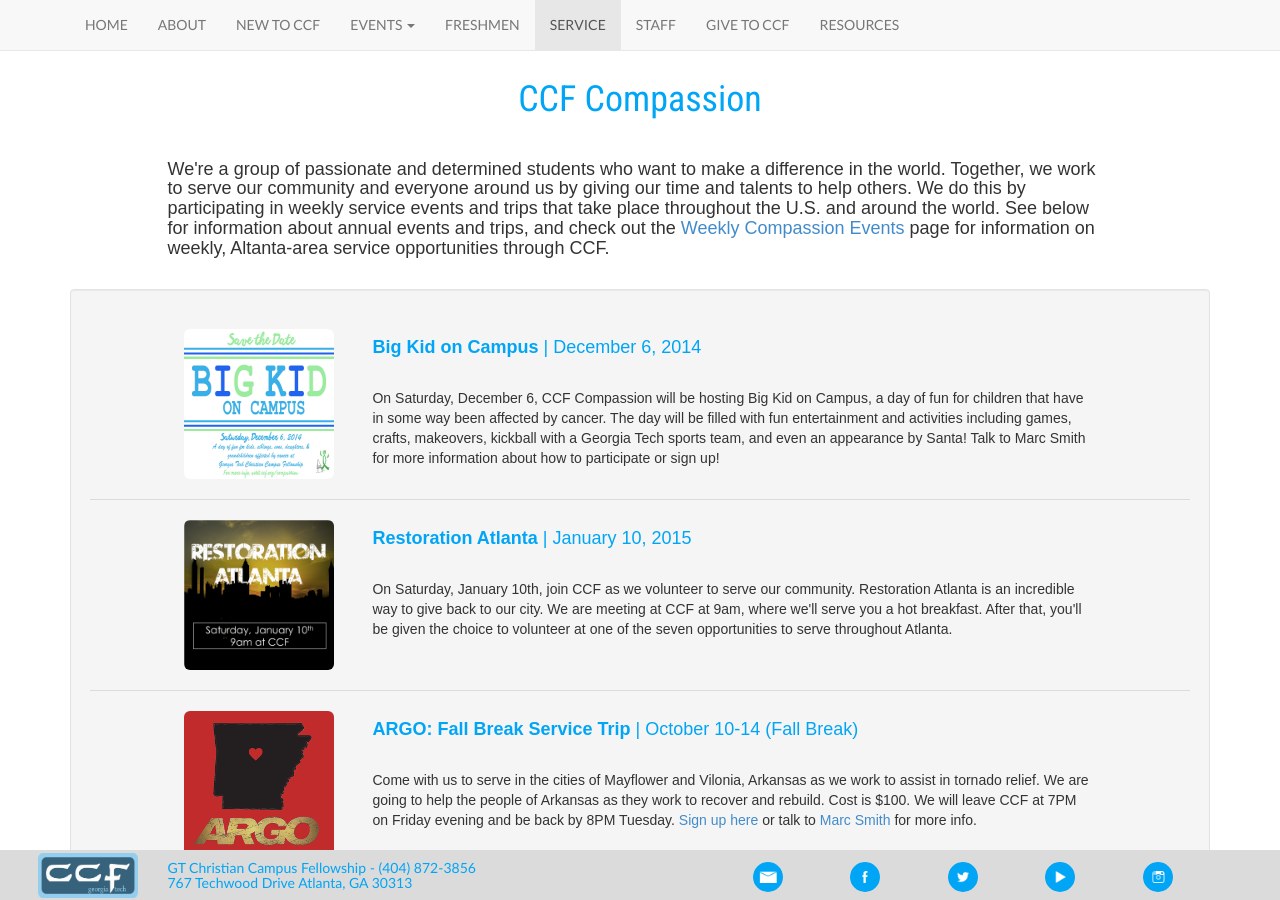
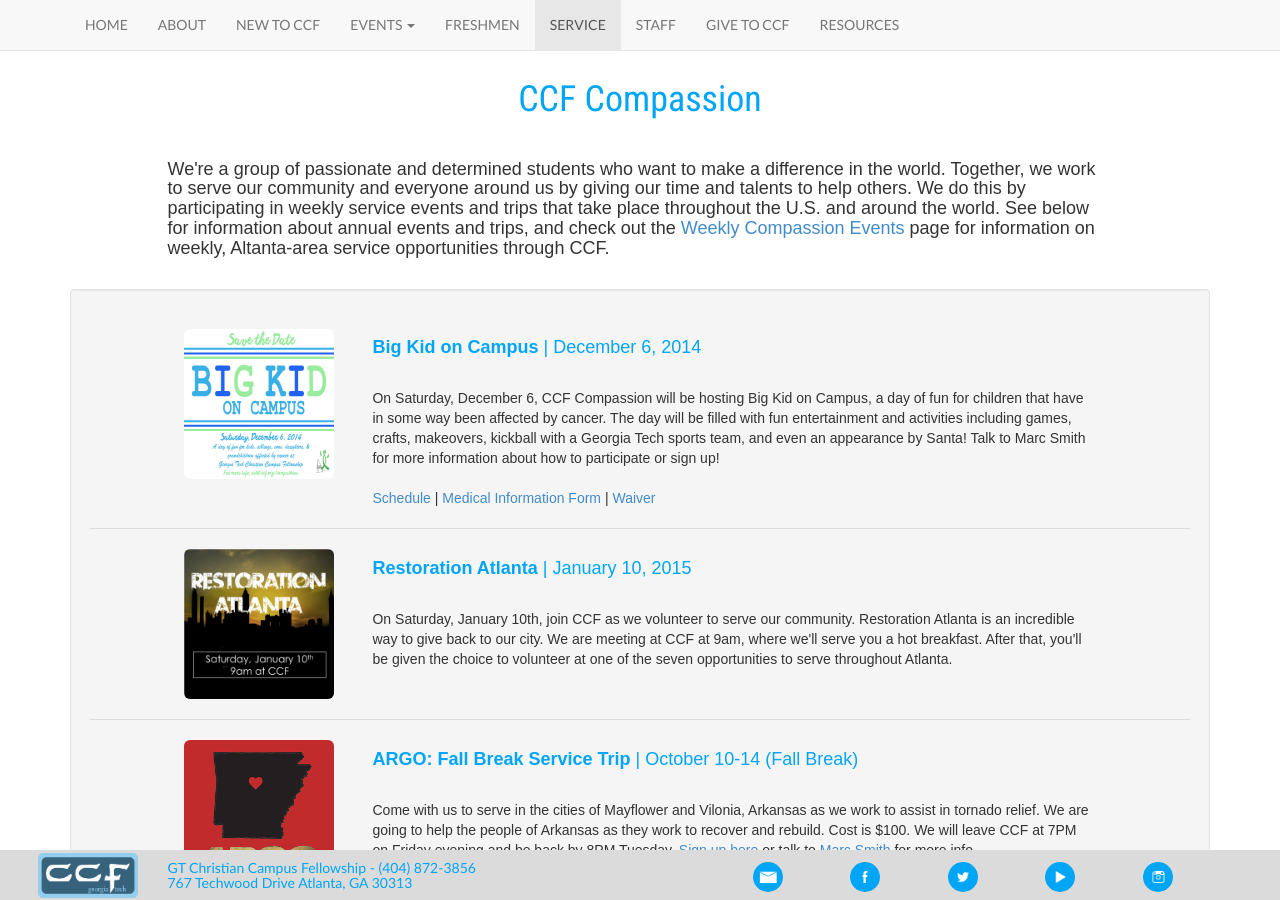
Before and after one commit to gtccf/gtccf.github.io, a Jekyll site: the page built from compassion/index.html, in a window 1280 px wide and 900 px high. Built offline with Jekyll 4.4.1, drawn with Linux system fonts in a browser that asks for light colours; nearby versions of some CDN libraries.

Commit message:
BKoC forms

```diff
--- a/compassion/index.html
+++ b/compassion/index.html
@@ -22,7 +22,9 @@ layout: default
         <div class="col-md-2"><br><a target="_blank" href="{{ site.baseurl }}/flyers/flyerbkoc.jpg"><img src="{{ site.baseurl }}/photos/compassion/bkoc.jpg" width="150" height="150" class="img-rounded"></a></div>
         <div class="col-md-8"><div class="blue"><strong><h4><br />Big Kid on Campus</strong> | December 6, 2014</h4></div>
           <br>
-          On Saturday, December 6, CCF Compassion will be hosting Big Kid on Campus, a day of fun for children that have in some way been affected by cancer. The day will be filled with fun entertainment and activities including games, crafts, makeovers, kickball with a Georgia Tech sports team, and even an appearance by Santa! Talk to Marc Smith for more information about how to participate or sign up!
+          On Saturday, December 6, CCF Compassion will be hosting Big Kid on Campus, a day of fun for children that have in some way been affected by cancer. The day will be filled with fun entertainment and activities including games, crafts, makeovers, kickball with a Georgia Tech sports team, and even an appearance by Santa! Talk to Marc Smith for more information about how to participate or sign up!<br/>
+          <br/>
+          <a target="_blank" href="{{ site.baseurl }}/flyers/flyerbkoc_back.jpg">Schedule</a> | <a href="{{ site.baseurl }}/compassion/bkoc_medical_information_form.pdf">Medical Information Form</a> | <a href="{{ site.baseurl }}/compassion/bkoc_waiver_2014.pdf">Waiver</a>
         </div>
       </div>
       <br />
```
Also changed, not shown: flyers/flyerbkoc_back.jpg (added), 2 other files.
